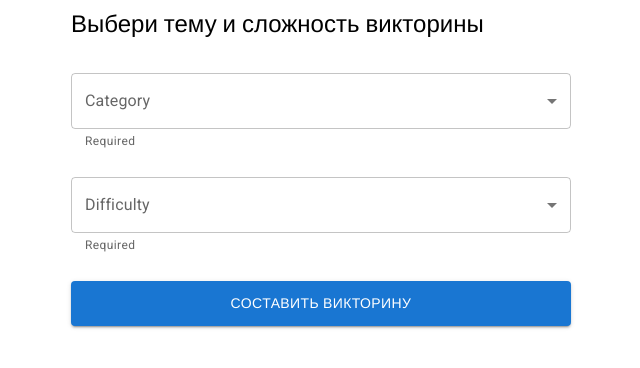
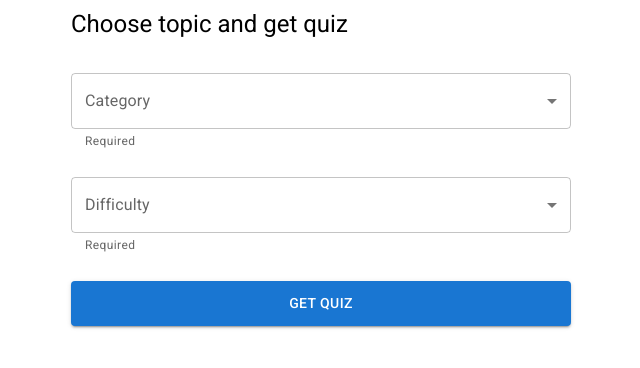
Before and after one commit to Fant1k34/statistics, a React app: page / in a window 1280 px wide. Shown: the top 368 px of the page, without its empty margins (319-959 px from the left). Built offline with nearby package versions, Linux system fonts and the light colour scheme; the HTML template or start-up script is replaced by a standard one; a web font is replaced by a local one.

Commit message:
fix(*): translate to english

```diff
--- a/src/quiz/settings/settings.tsx
+++ b/src/quiz/settings/settings.tsx
@@ -47,7 +47,7 @@ export const Settings = ({ handleChoice, popup, errorStatusChanger }: Props) =>
     return (
         <div className={styles.Settings}>
             <Typography variant="h5" gutterBottom>
-                Выбери тему и сложность викторины
+                Choose topic and get quiz
             </Typography>
             <FormControl>
                 <InputLabel>Category</InputLabel>
@@ -76,7 +76,7 @@ export const Settings = ({ handleChoice, popup, errorStatusChanger }: Props) =>
                 <FormHelperText>Required</FormHelperText>
             </FormControl>
             <Button variant="contained" id='button-fetch-questions' onClick={(event) => handleButtonClick(event)}>
-                Составить викторину
+                Get quiz
             </Button>
             <Popper open={popup} transition>
                 {({ TransitionProps }) => (
```
